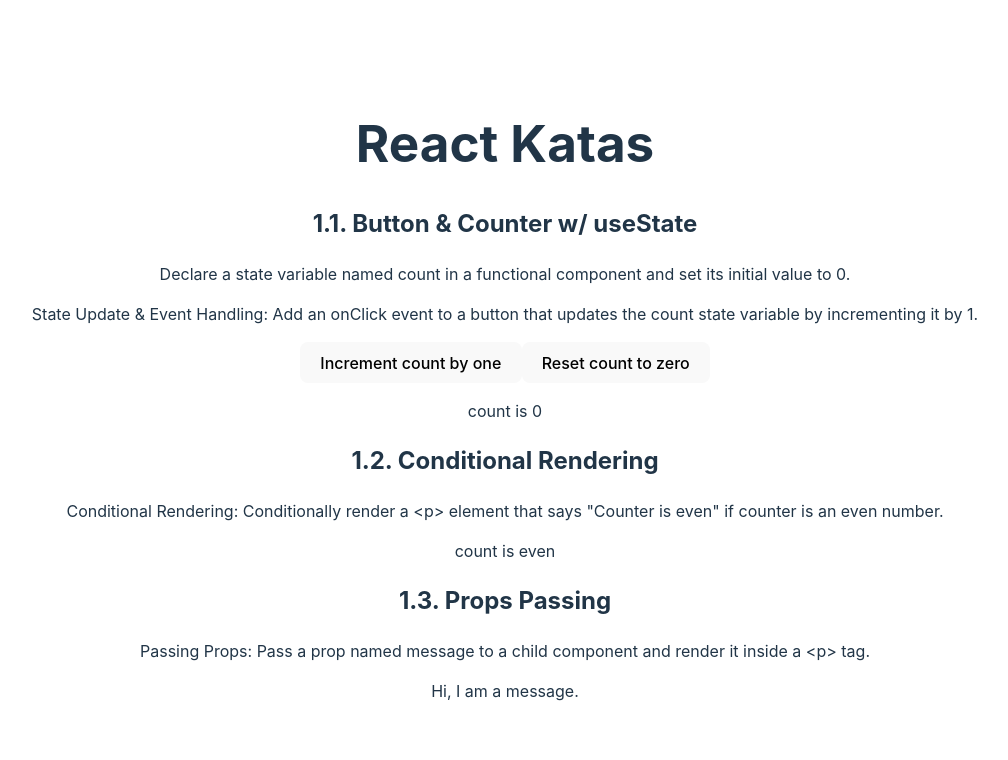
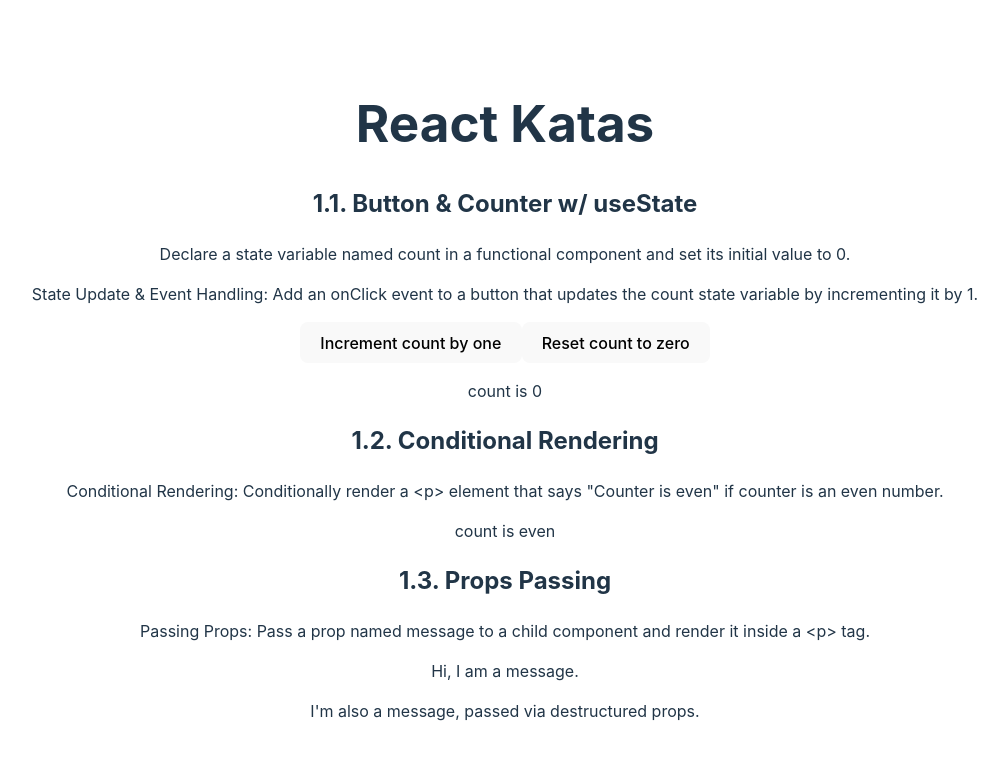
Before and after one commit to avidrucker/tiny-react-katas, a React (Vite) app: page / in a window 1280 px wide. Shown: the top 760 px of the page, without its empty margins (135-1143 px from the left). Built offline with nearby package versions, Linux system fonts and the light colour scheme.

Commit message:
add destructured props component

```diff
--- a/src/App.jsx
+++ b/src/App.jsx
@@ -7,8 +7,9 @@
     return x % 2 === 0;
 }
 
-const MessageComponent = ({message}) =>
-      <p>{message}</p>;
+const MessageComponent = ({message}) => <p>{message}</p>;
+
+const MessageComponent2 = ({...props}) => <p>{props.message}</p>;
 
 function App() {
     const [count, setCount] = useState(0)
@@ -39,6 +40,7 @@
 		<h2>1.3. Props Passing</h2>
 		<p>Passing Props: Pass a prop named message to a child component and render it inside a &lt;p&gt; tag.</p>
 		<MessageComponent message="Hi, I am a message." />
+		<MessageComponent2 message="I'm also a message, passed via destructured props." />
 	    </section>
 	</>
     )
```
